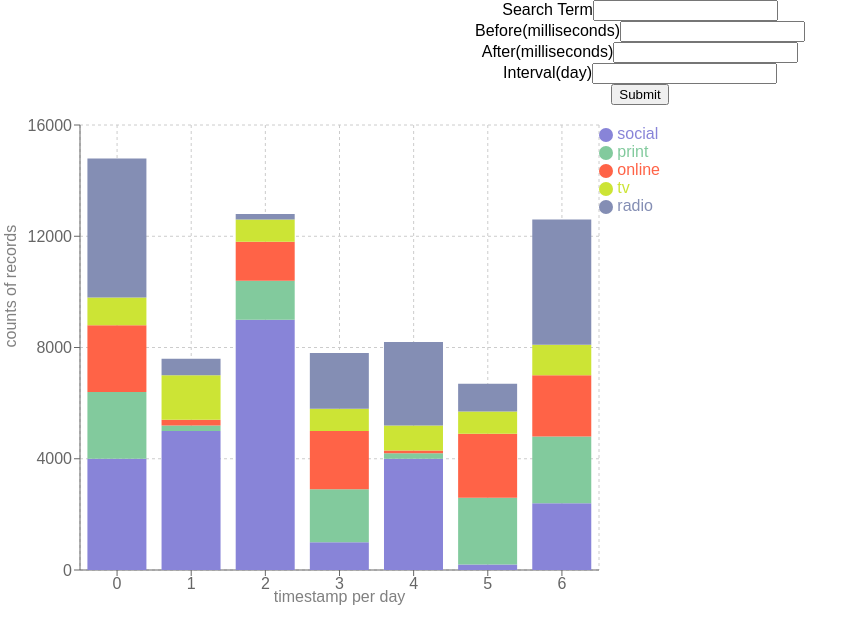
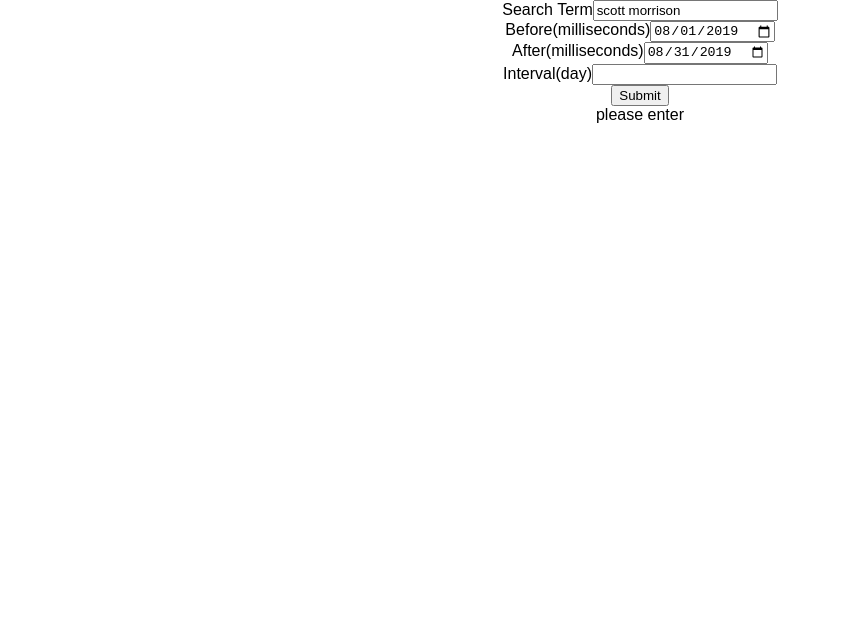
Before and after one commit to jin521/news-react, a React (Create React App) app: page / in a window 1280 px wide. Shown: the top 644 px of the page, without its empty margins (0-864 px from the left). Built offline with nearby package versions, Linux system fonts and the light colour scheme.

Commit message:
pass data from rails api into chart component

```diff
--- a/package.json
+++ b/package.json
@@ -6,6 +6,7 @@
     "@testing-library/jest-dom": "^5.11.4",
     "@testing-library/react": "^11.1.0",
     "@testing-library/user-event": "^12.1.10",
+    "axios": "^0.21.1",
     "react": "^17.0.2",
     "react-dom": "^17.0.2",
     "react-scripts": "4.0.3",
@@ -18,6 +19,7 @@
     "test": "react-scripts test",
     "eject": "react-scripts eject"
   },
+  "proxy": "http://localhost:3000",
   "eslintConfig": {
     "extends": [
       "react-app",
--- a/src/App.js
+++ b/src/App.js
@@ -1,13 +1,15 @@
-import React, { Component } from 'react'
+import React, { Component, useState } from 'react'
 import './App.css';
 import Form from './Form'
 import Chart from './Chart'
 
 function App() {
+  const [data, setData] = useState([])
+
   return (
     <div className="App">
-      <Form />
-      <Chart />
+      <Form setData={setData}/>
+      { data.length ? <Chart data={data}/> : 'please enter'}
     </div>
   );
 }
--- a/src/Chart.js
+++ b/src/Chart.js
@@ -1,5 +1,5 @@
 import "./styles.css";
-import React from "react";
+import React, { Component } from "react";
 import {
   BarChart,
   Bar,
@@ -10,7 +10,7 @@ import {
   Legend
 } from "recharts";
 
-const data = [
+const sampleData = [
   {
     name: "2019-08-01",
     social: 4000,
@@ -69,12 +69,14 @@ const data = [
   }
 ];
 
-export default function Chart() {
-  return (
-    <BarChart
+export class Chart extends Component {
+
+  render() {
+    return(
+      <BarChart
       width={700}
       height={500}
-      data={data}
+      data={this.props.data}
       margin={{
         top: 20,
         right: 30,
@@ -83,7 +85,7 @@ export default function Chart() {
       }}
     >
       <CartesianGrid strokeDasharray="3 3" />
-      <XAxis label={{ value: 'timestamp per day', offset: -2, position: 'insideBottom' }} />
+      <XAxis dataKey="name" label={{ value: 'timestamp per day', offset: -2, position: 'insideBottom' }} />
       <YAxis label={{ value: 'counts of records', offset: -10, angle: -90, position: 'insideLeft' }}/>
       <Tooltip />
       <Legend layout="vertical" align="right" verticalAlign= "top" iconType="circle" />
@@ -93,5 +95,8 @@ export default function Chart() {
       <Bar dataKey="tv" stackId="a" fill="#cce435" />
       <Bar dataKey="radio" stackId="a" fill="#848eb4" />
     </BarChart>
-  );
+    )
+  }
 }
+
+export default Chart
--- a/src/Form.js
+++ b/src/Form.js
@@ -1,13 +1,17 @@
-import React, { Component } from 'react'
+import React, { Component } from 'react';
+import axios from 'axios';
+import Chart from './Chart'
 
 export class Form extends Component {
+  setData = this.props.setData;
+
   constructor(props) {
     super(props);
 
     this.state = {
-      query: '',
-      before: '',
-      after: '',
+      query: 'scott morrison',
+      before: '2019-08-01',
+      after: '2019-08-31',
       interval: ''
     }
   }
@@ -41,13 +45,25 @@ export class Form extends Component {
   }
 
   handleSubmit = (event) => {
-    alert(`${this.state.query} ${this.state.before} ${this.state.after} ${this.state.interval}`)
     event.preventDefault()
+    // alert(`${this.state.query} ${this.state.before} ${this.state.after} ${this.state.interval}`)
+    const { query, before, after, interval } = this.state
+
+    const before_millisec = new Date(before).getTime()
+    const after_millisec = new Date(after).getTime()
+
+    axios.get(`api/v1/news?query=${query}&before=${before_millisec}&after=${after_millisec}&interval=${interval}`)
+    .then(res => {
+      // console.log(res.data);
+      this.setData(res.data)
+      // <Chart value={res.data} />
+    })
+
   }
-
 
   render() {
     const { query, before, after, interval } = this.state
+
     return(
       <form onSubmit={this.handleSubmit}>
         <div>
@@ -58,13 +74,13 @@ export class Form extends Component {
         </div>
         <div>
           <label>Before(milliseconds)</label>
-          <input type= 'text'
+          <input type= 'date'
                  value={before}
                  onChange={this.handleBeforeChange}/>
         </div>
         <div>
           <label>After(milliseconds)</label>
-          <input type= 'text'
+          <input type= 'date'
                  value={after}
                  onChange={this.handleAfterChange}/>
         </div>
```
Also changed, not shown: 1 other file (tests, documents, lock files or other folders).
